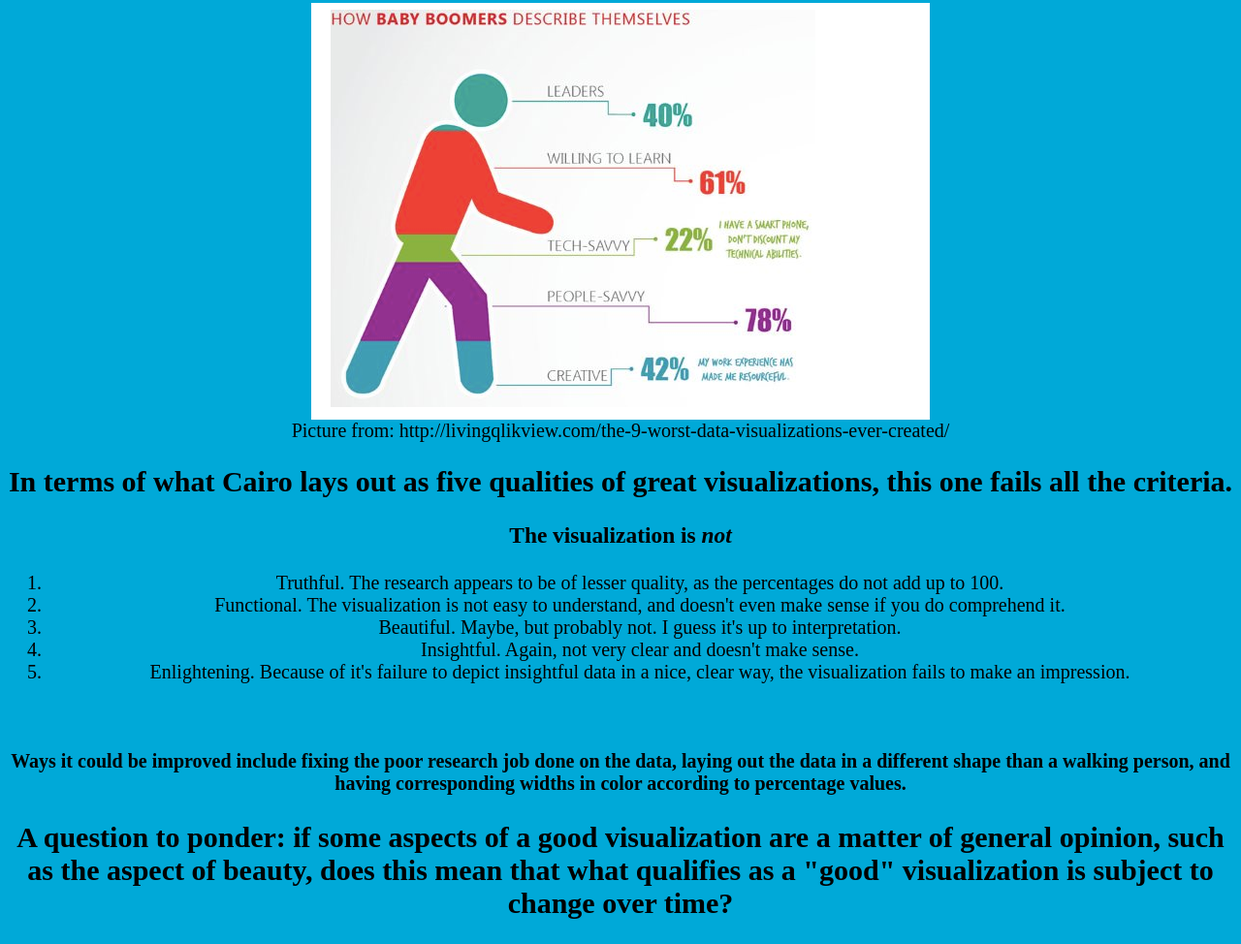
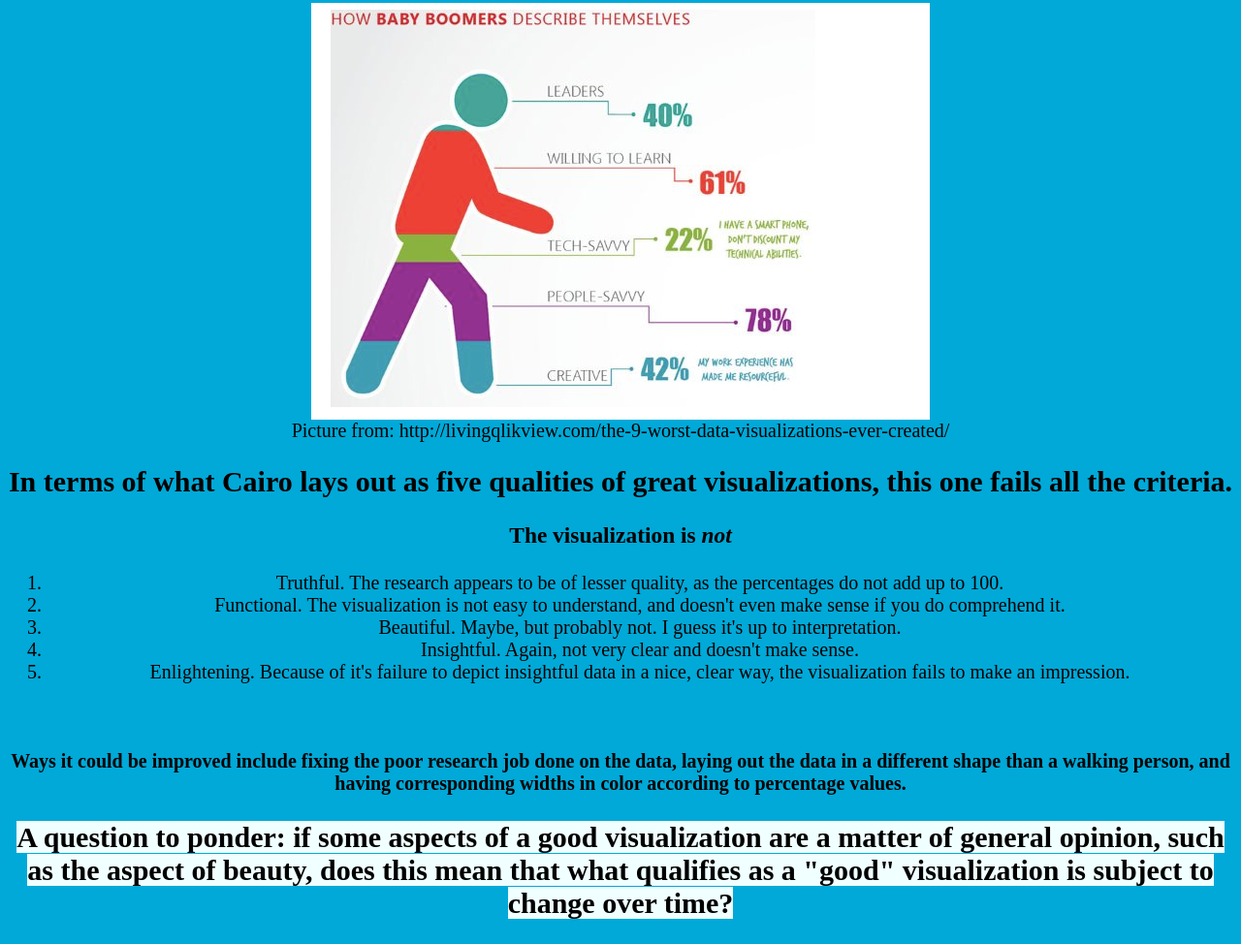
Before and after one commit to JeliHacker/what-is-a-good-visualization, a plain HTML site: page index.html in a window 1280 px wide. Shown: the part 1077-2051 px from the top of the page at 97% size. Drawn offline with Linux system fonts and the light colour scheme.

Commit message:
Update index.html

```diff
--- a/index.html
+++ b/index.html
@@ -41,6 +41,6 @@
         </ol>
         <br>
         <h4>Ways it could be improved include fixing the poor research job done on the data, laying out the data in a different shape than a walking person, and having corresponding widths in color according to percentage values.</h4>
-        <h2>A question to ponder: if some aspects of a good visualization are a matter of general opinion, such as the aspect of beauty, does this mean that what qualifies as a "good" visualization is subject to change over time?</h2>
+        <h2><span style="background-color: azure;">A question to ponder: if some aspects of a good visualization are a matter of general opinion, such as the aspect of beauty, does this mean that what qualifies as a "good" visualization is subject to change over time?</span></h2>
     </body>
 </html>
```
